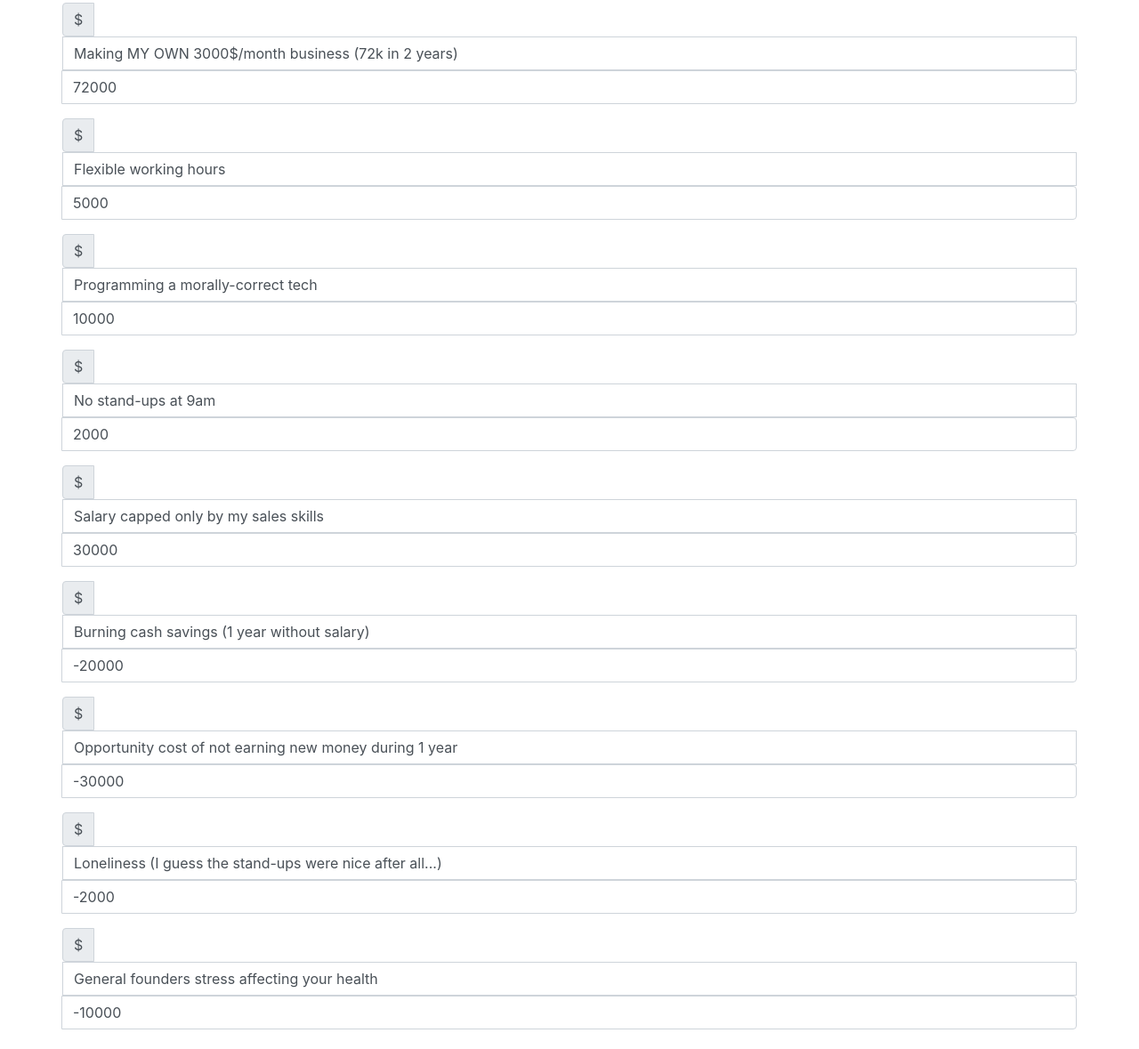
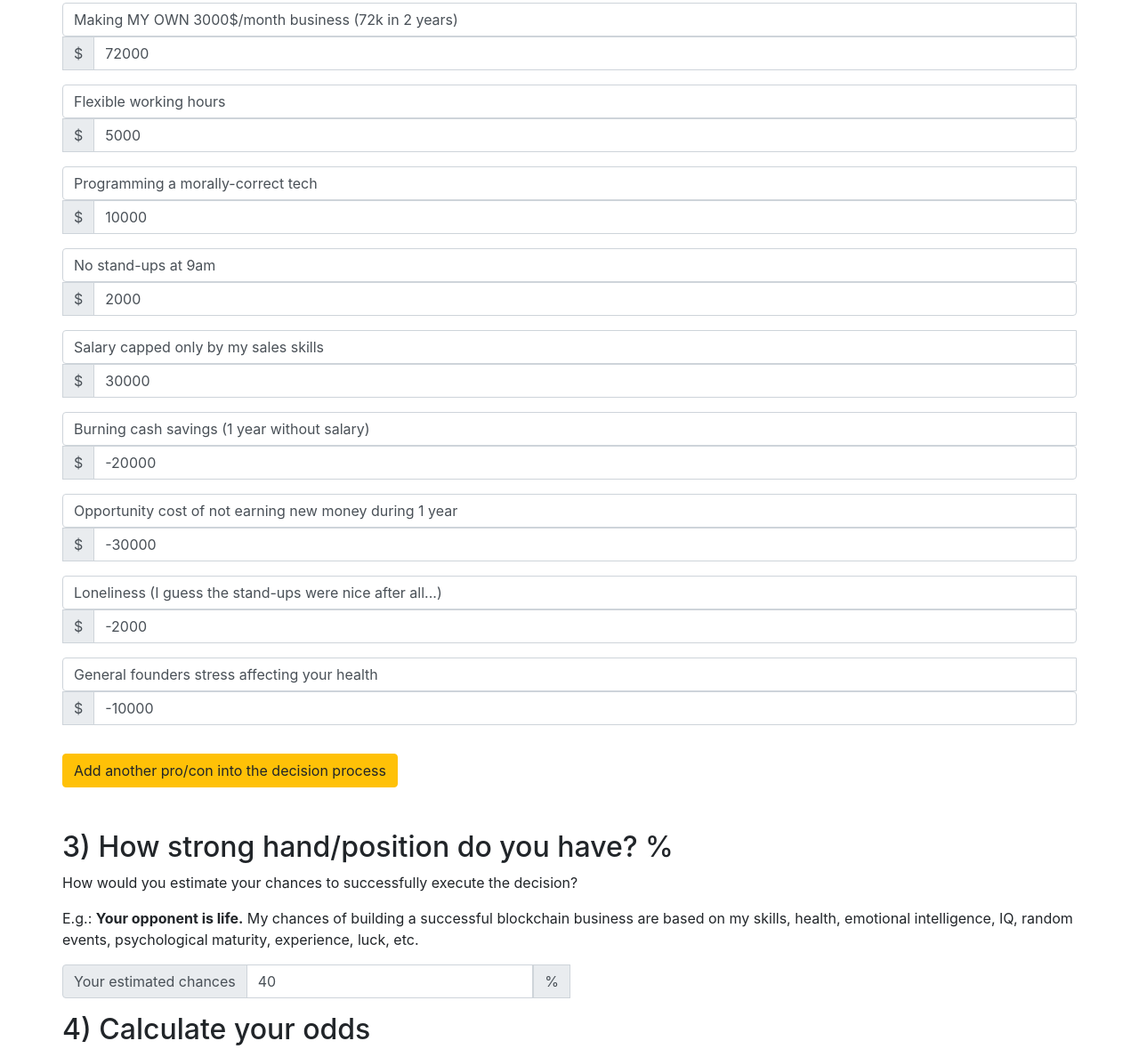
Before and after one commit to web3coach/sententia, a website built with Parcel: page index.html in a window 1280 px wide. Shown: the part 866-2045 px from the top of the page at 89% size. Built offline with nearby package versions, Linux system fonts and the light colour scheme.

Commit message:
Improve chances label and fix dollars position

```diff
--- a/index.html
+++ b/index.html
@@ -56,83 +56,74 @@
 
             <div id="sententia-form-body">
               <div class="sententia-pot-item-group input-group mb-3">
+                <input type="text" value="Making MY OWN 3000$/month business (72k in 2 years)" class="form-control w-100 item-desc" aria-label="Describe the PRO/CON">
                 <div class="input-group-prepend">
                   <span class="input-group-text">$</span>
                 </div>
-
-                <input type="text" value="Making MY OWN 3000$/month business (72k in 2 years)" class="form-control w-100 item-desc" aria-label="Describe the PRO/CON">
                 <input type="number" value="72000" class="form-control sententia-pot-item" aria-label="Positive/Negative worth">
               </div>
 
               <div class="sententia-pot-item-group input-group mb-3">
+                <input type="text" value="Flexible working hours" class="form-control w-100 item-desc" aria-label="Describe the PRO/CON">
                 <div class="input-group-prepend">
                   <span class="input-group-text">$</span>
                 </div>
-
-                <input type="text" value="Flexible working hours" class="form-control w-100 item-desc" aria-label="Describe the PRO/CON">
                 <input type="number" value="5000" class="form-control sententia-pot-item" aria-label="Positive/Negative worth">
               </div>
 
               <div class="sententia-pot-item-group input-group mb-3">
+                <input type="text" value="Programming a morally-correct tech" class="form-control w-100 item-desc" aria-label="Describe the PRO/CON">
                 <div class="input-group-prepend">
                   <span class="input-group-text">$</span>
                 </div>
-
-                <input type="text" value="Programming a morally-correct tech" class="form-control w-100 item-desc" aria-label="Describe the PRO/CON">
                 <input type="number" value="10000" class="form-control sententia-pot-item" aria-label="Positive/Negative worth">
               </div>
 
               <div class="sententia-pot-item-group input-group mb-3">
+                <input type="text" value="No stand-ups at 9am" class="form-control w-100 item-desc" aria-label="Describe the PRO/CON">
                 <div class="input-group-prepend">
                   <span class="input-group-text">$</span>
                 </div>
-
-                <input type="text" value="No stand-ups at 9am" class="form-control w-100 item-desc" aria-label="Describe the PRO/CON">
                 <input type="number" value="2000" class="form-control sententia-pot-item" aria-label="Positive/Negative worth">
               </div>
 
               <div class="sententia-pot-item-group input-group mb-3">
+                <input type="text" value="Salary capped only by my sales skills" class="form-control w-100 item-desc" aria-label="Describe the PRO/CON">
                 <div class="input-group-prepend">
                   <span class="input-group-text">$</span>
                 </div>
-
-                <input type="text" value="Salary capped only by my sales skills" class="form-control w-100 item-desc" aria-label="Describe the PRO/CON">
                 <input type="number" value="30000" class="form-control sententia-pot-item" aria-label="Positive/Negative worth">
               </div>
 
               <div class="sententia-pot-item-group input-group mb-3">
+                <input type="text" value="Burning cash savings (1 year without salary)" class="form-control w-100 item-desc" aria-label="Describe the PRO/CON">
                 <div class="input-group-prepend">
                   <span class="input-group-text">$</span>
                 </div>
-
-                <input type="text" value="Burning cash savings (1 year without salary)" class="form-control w-100 item-desc" aria-label="Describe the PRO/CON">
                 <input type="number" value="-20000" class="form-control sententia-pot-item" aria-label="Positive/Negative worth">
               </div>
 
               <div class="sententia-pot-item-group input-group mb-3">
+                <input type="text" value="Opportunity cost of not earning new money during 1 year" class="form-control w-100 item-desc" aria-label="Describe the PRO/CON">
                 <div class="input-group-prepend">
                   <span class="input-group-text">$</span>
                 </div>
-
-                <input type="text" value="Opportunity cost of not earning new money during 1 year" class="form-control w-100 item-desc" aria-label="Describe the PRO/CON">
                 <input type="number" value="-30000" class="form-control sententia-pot-item" aria-label="Positive/Negative worth">
               </div>
 
               <div class="sententia-pot-item-group input-group mb-3">
+                <input type="text" value="Loneliness (I guess the stand-ups were nice after all...)" class="form-control w-100 item-desc" aria-label="Describe the PRO/CON">
                 <div class="input-group-prepend">
                   <span class="input-group-text">$</span>
                 </div>
-
-                <input type="text" value="Loneliness (I guess the stand-ups were nice after all...)" class="form-control w-100 item-desc" aria-label="Describe the PRO/CON">
                 <input type="number" value="-2000" class="form-control sententia-pot-item" aria-label="Positive/Negative worth">
               </div>
 
               <div class="sententia-pot-item-group input-group mb-3">
+                <input type="text" value="General founders stress affecting your health" class="form-control w-100 item-desc" aria-label="Describe the PRO/CON">
                 <div class="input-group-prepend">
                   <span class="input-group-text">$</span>
                 </div>
-
-                <input type="text" value="General founders stress affecting your health" class="form-control w-100 item-desc" aria-label="Describe the PRO/CON">
                 <input type="number" value="-10000" class="form-control sententia-pot-item" aria-label="Positive/Negative worth">
               </div>
             </div>
@@ -143,13 +134,14 @@
             <p>How would you estimate your chances to successfully execute the decision?</p>
             <p>E.g.: <strong>Your opponent is life.</strong> My chances of building a successful blockchain business are based on my skills, health, emotional intelligence, IQ, random events, psychological maturity, experience, luck, etc.</p>
 
-            <div class="input-group mb-3 w-25">
+            <div class="input-group mb-3 w-50">
+              <div class="input-group-prepend">
+                <label for="sententia-hand" class="input-group-text" aria-label="Describe your estimated chance of success">Your estimated chances</label>
+              </div>
+              <input type="number" value="40" min="0" max="99" class="form-control" id="sententia-hand" aria-label="Value">
               <div class="input-group-prepend">
                 <span class="input-group-text">%</span>
               </div>
-
-              <input type="text" disabled value="Your estimated chances" class="form-control w-100 item-desc disabled" aria-label="Describe your estimated chance of success">
-              <input type="number" value="40" min="0" max="99" class="form-control" id="sententia-hand" aria-label="Value">
             </div>
 
             <div class="mb-3">
```
